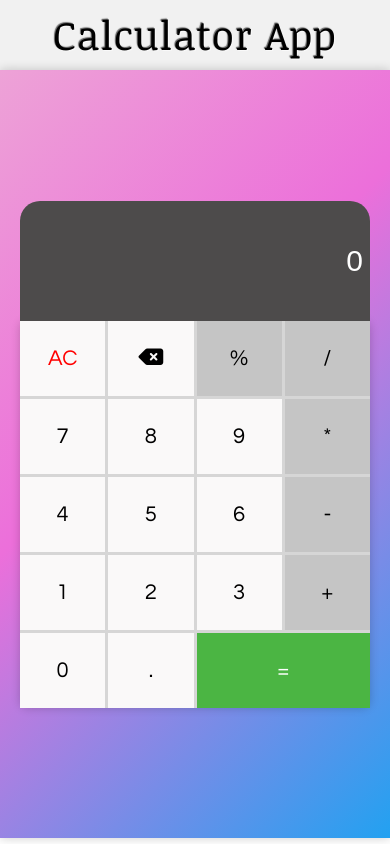
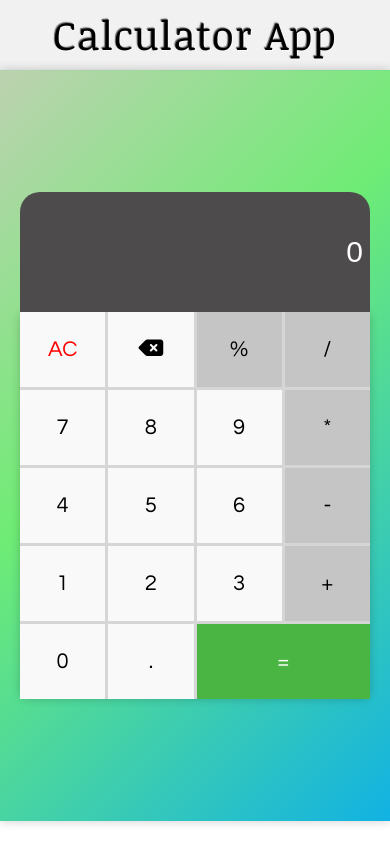
Before and after one commit to AnantKumawat22/CalculatorApp_React, a React (Create React App) app: page / in a window 390 px wide. Built offline with nearby package versions, Linux system fonts and the light colour scheme.

Commit message:
first commit

```diff
--- a/src/App.css
+++ b/src/App.css
@@ -28,7 +28,7 @@
   width: 100%;
   height: 91vh;
   box-shadow: 0 0 10px 0 rgb(0 0 0 / 20%);
-  background: linear-gradient(-45deg, #03a9f4, rgb(236, 111, 218), rgb(238, 193, 213), rgb(255, 182, 0));
+  background: linear-gradient(-45deg, #03a9f4, rgb(111, 236, 117) , rgb(238, 193, 213), rgb(255, 182, 0));
   background-size: 400% 400%;
   animation: Gradient 10s ease infinite;
   display: flex;
@@ -141,7 +141,7 @@
     line-height: 75px;
   }
   .container{
-    /* height: 89vh; */
+    height: 89vh;
     background-size: 400% 100%;
   }
 }
```
